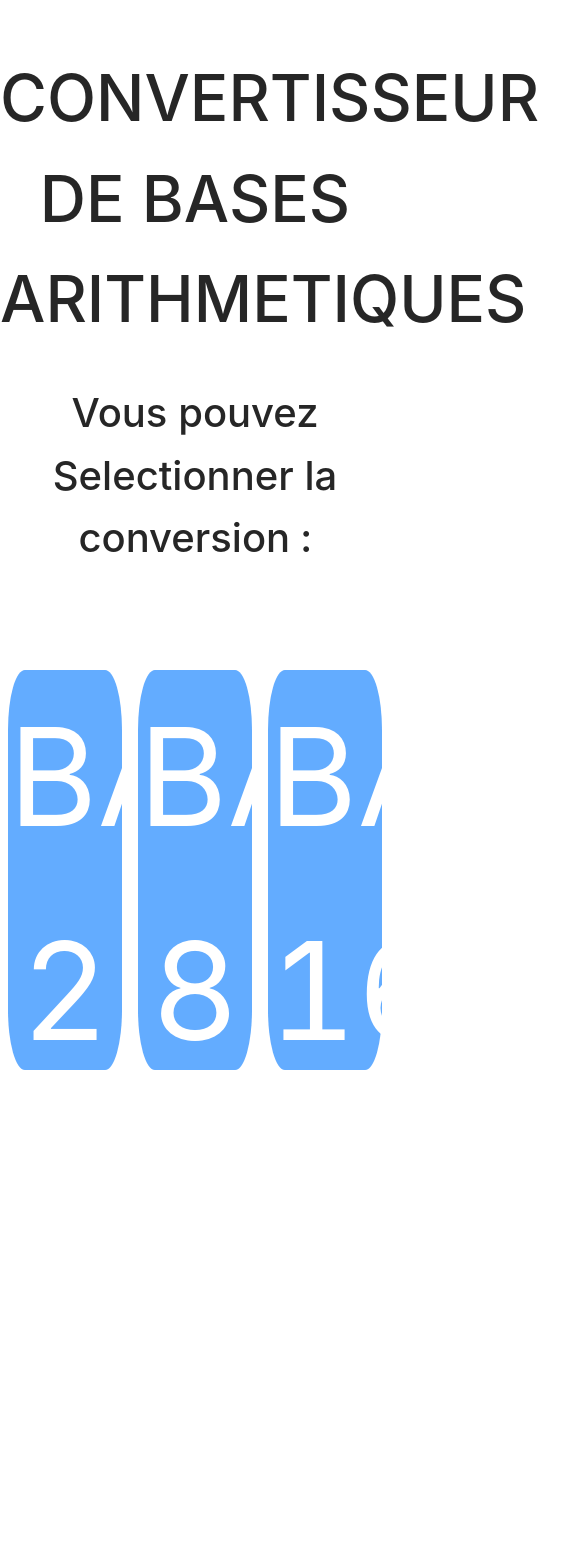
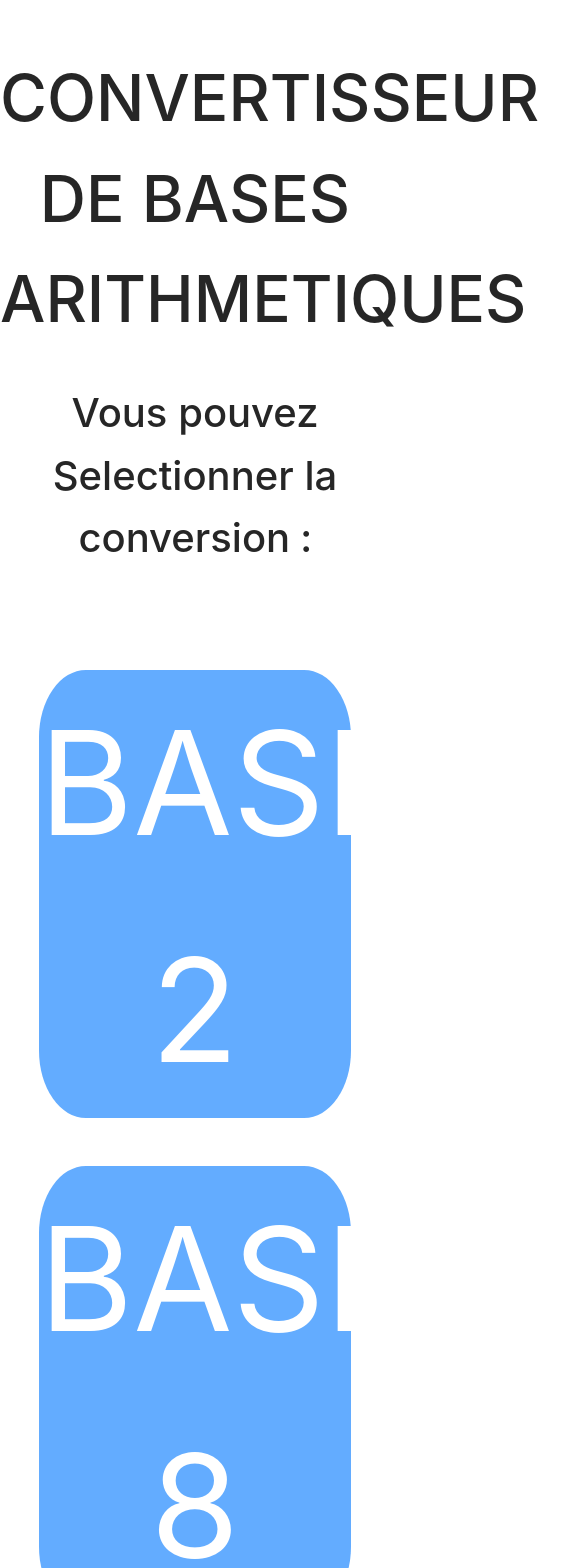
Before and after one commit to LowenMistoul/convertissseur, a Next.js app: page / in a window 390 px wide. Shown: the top 1568 px of the page, 585 px wide, since content can reach past the window. Before the commit the page ends 1098 px from the top, so only its background shows below. Built offline with nearby package versions, Linux system fonts and the light colour scheme.

Commit message:
responsivite

```diff
--- a/src/components/convert/convert.module.scss
+++ b/src/components/convert/convert.module.scss
@@ -27,9 +27,10 @@
 }
 
 .div{
-    width: 29%;
+    width: 26rem;
     height: 25rem;
     margin: 0 auto;
+    margin-bottom: 3rem;
     border-radius: 15%;
     background-color:  rgb(99, 172, 255);
 
@@ -39,3 +40,14 @@
     box-shadow: 0.5rem 0.5rem 2rem 1rem rgb(98, 131, 240);
     transition-duration: 0.8s;
 }
+
+@media only screen and (max-width: 1000px) {
+    .div{
+        width: 80%;
+        margin-bottom: 3rem;
+        height: 28rem;
+    }
+    .carre{
+        font-size: 9rem;
+    }
+  }
```
